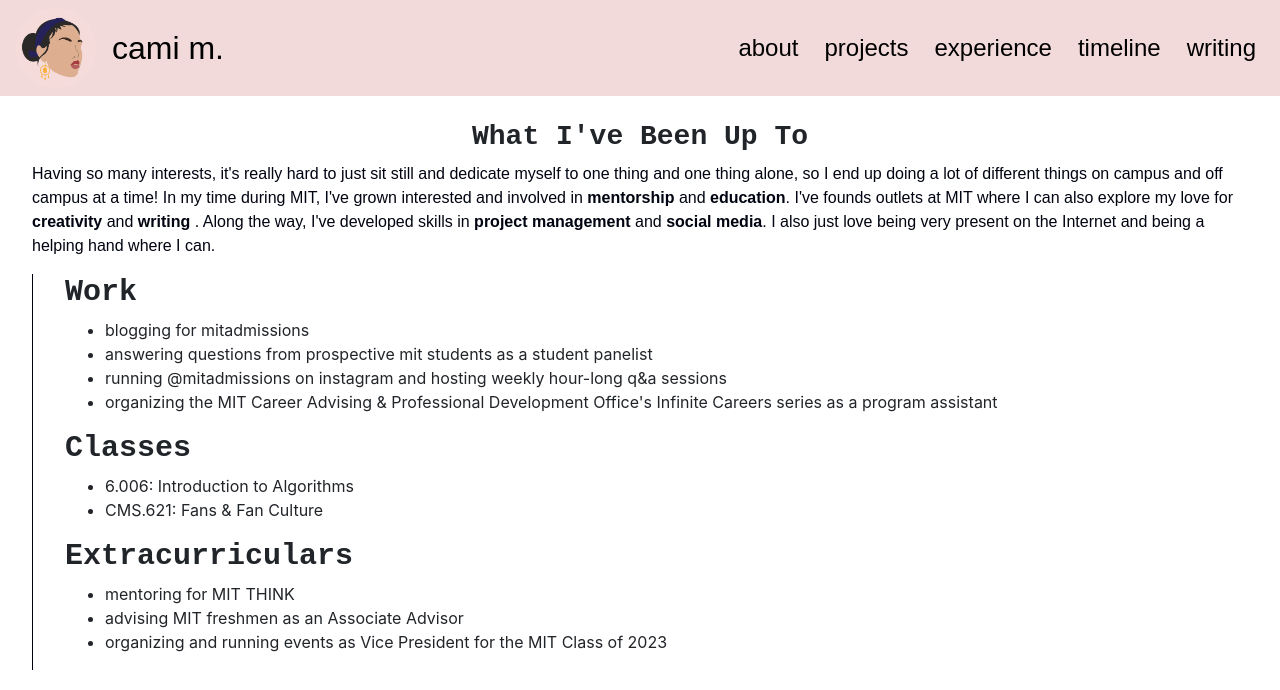
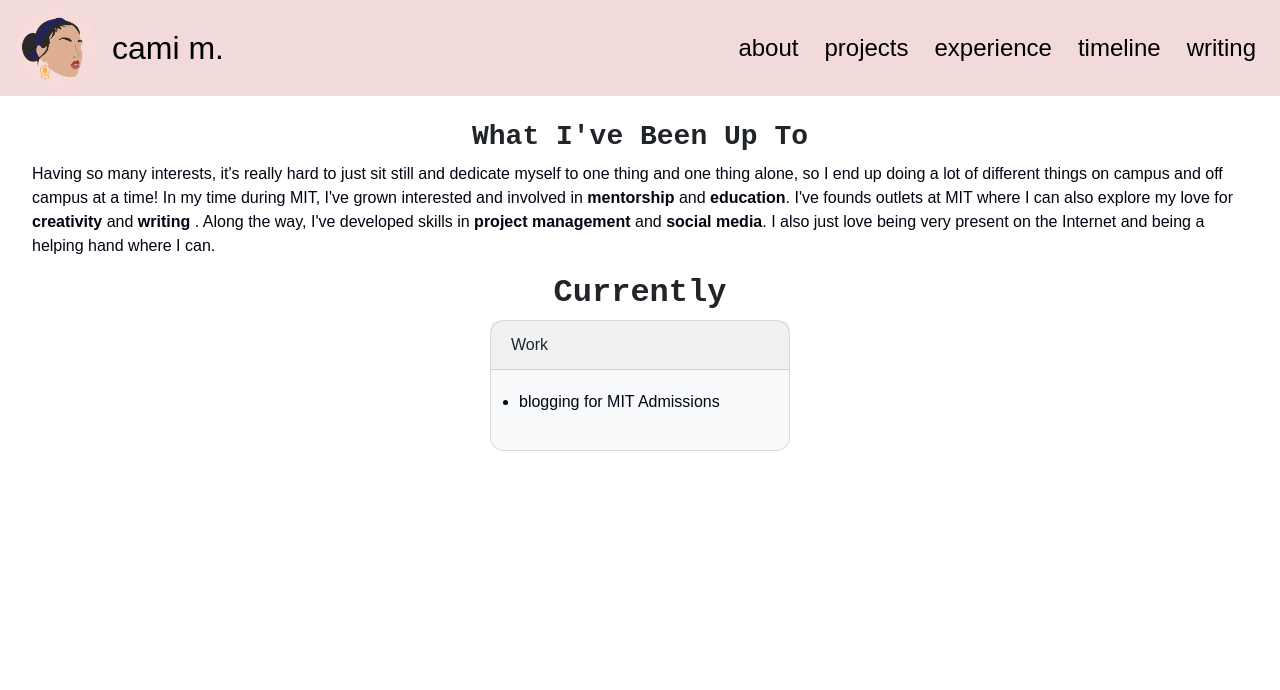
Before and after one commit to camimgh/jcamim, a React (Create React App) app: page /timeline in a window 1280 px wide. Shown: the top 690 px of the page. Built offline with nearby package versions, Linux system fonts and the light colour scheme.

Commit message:
editing timeline pages and adding cards.

```diff
--- a/src/pages/Timeline.css
+++ b/src/pages/Timeline.css
@@ -1,8 +1,7 @@
 #timeline {
-}
-#intro-text {
     padding-top: 15vh;
     display: flex;
+    flex-direction: column;
     justify-content: center;
     flex-wrap: wrap;
     align-items: center;
@@ -10,6 +9,10 @@
     width: 100%;
     padding-left: 2rem;
     padding-right:2rem;
+}
+
+#timeline .card ul {
+    padding-left: 0.5rem;
 }
 
 #intro-text > h1 {
@@ -34,3 +37,29 @@
     padding-left: 2rem;
     padding-right: 2rem;
 }
+
+#timeline-cards > h1 {
+    font-family: 'Roboto Monospace', monospace;
+    font-weight: bold;
+    font-size: 32px;
+    text-align: center;
+}
+
+#timeline-cards .card {
+    width: 300px;
+    border-radius: 14px;
+    font-family: 'Libre Franklin', sans-serif;
+    margin-bottom: 3vh;
+}
+
+@media screen and ( min-width: 700px ) {
+    #experience-cards .card {
+        width: 500px;
+    }
+}
+
+@media screen and ( min-width: 1000px ) {
+    #experience-cards .card {
+        width: 800px;
+    }
+}
--- a/src/pages/Timeline.js
+++ b/src/pages/Timeline.js
@@ -1,12 +1,14 @@
 import React, { Component } from "react";
 import "./Timeline.css"
+import Card from 'react-bootstrap/Card';
+import CardDeck from 'react-bootstrap/CardDeck'
 
 class Timeline extends Component {
     render() {
         return(
             <div id="timeline">
                 <div id="intro-text">
-                    <h1>What I've Been Up To</h1>
+                    <h1 id="header">What I've Been Up To</h1>
                     <p>Having so many interests, it's really hard to just sit
                     still and dedicate myself to one thing and one thing alone, so I
                     end up doing a lot of different things on campus and off campus at a
@@ -15,6 +17,27 @@ class Timeline extends Component {
                     and <b>writing </b>. Along the way, I've developed skills in <b>project management </b> and <b>social media</b>.
                     I also just love being very present on the Internet and being a helping hand where I can.</p>
                 </div>
+                <div id="timeline-cards">
+                <h1>Currently</h1>
+                <Card bg="light">
+                    <Card.Header>Work</Card.Header>
+                    <Card.Body>
+                        <Card.Text>
+                            <ul>
+                                <li>blogging for MIT Admissions</li>
+                            </ul>
+                        </Card.Text>
+                    </Card.Body>
+                </Card>
+                </div>
+            </div>
+        )
+    }
+}
+
+export default Timeline;
+/*
+
                 <div className="vl" id="timeline-line">
                     <h1>Work</h1>
                     <ul>
@@ -36,9 +59,4 @@ class Timeline extends Component {
                         <li>organizing and running events as Vice President for the MIT Class of 2023</li>
                     </ul>
                 </div>
-            </div>
-        )
-    }
-}
-
-export default Timeline;
+                */
--- a/src/pages/pages_projects/Dive.md
+++ b/src/pages/pages_projects/Dive.md
@@ -1,6 +1,3 @@
-Dive is a mobile app built with *Typescript* and *React* that connects people to others inside or outside of their culture to encourage diversity, personal connection, and friendship.
-
-My team of 5 worked on the front-end of Dive for Microsoft's [New Technologist program](https://newtechnologists.com).
 
 ## Planning
 Before we could begin creating our project, we had to decide upon a prompt.
```
Also changed, not shown: 1 other file (tests, documents, lock files or other folders).
